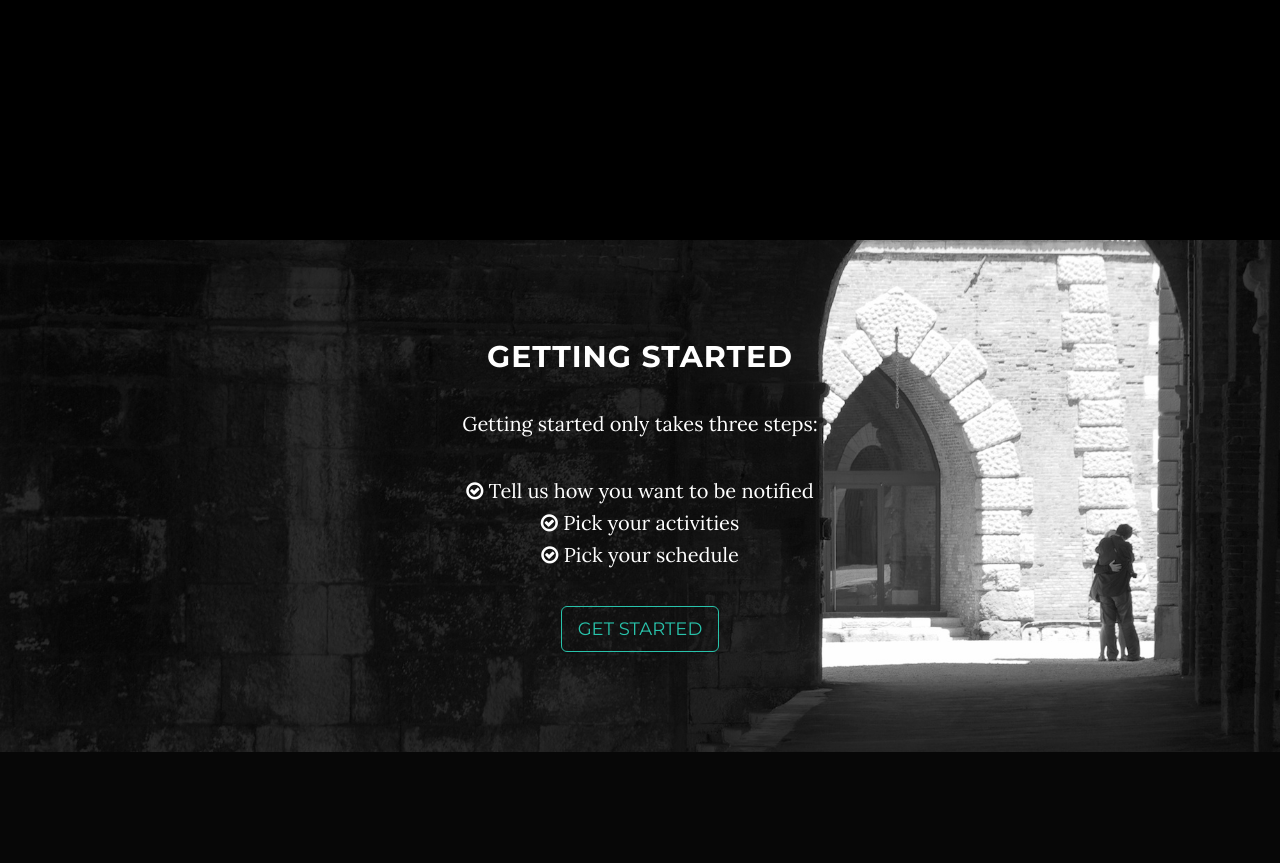
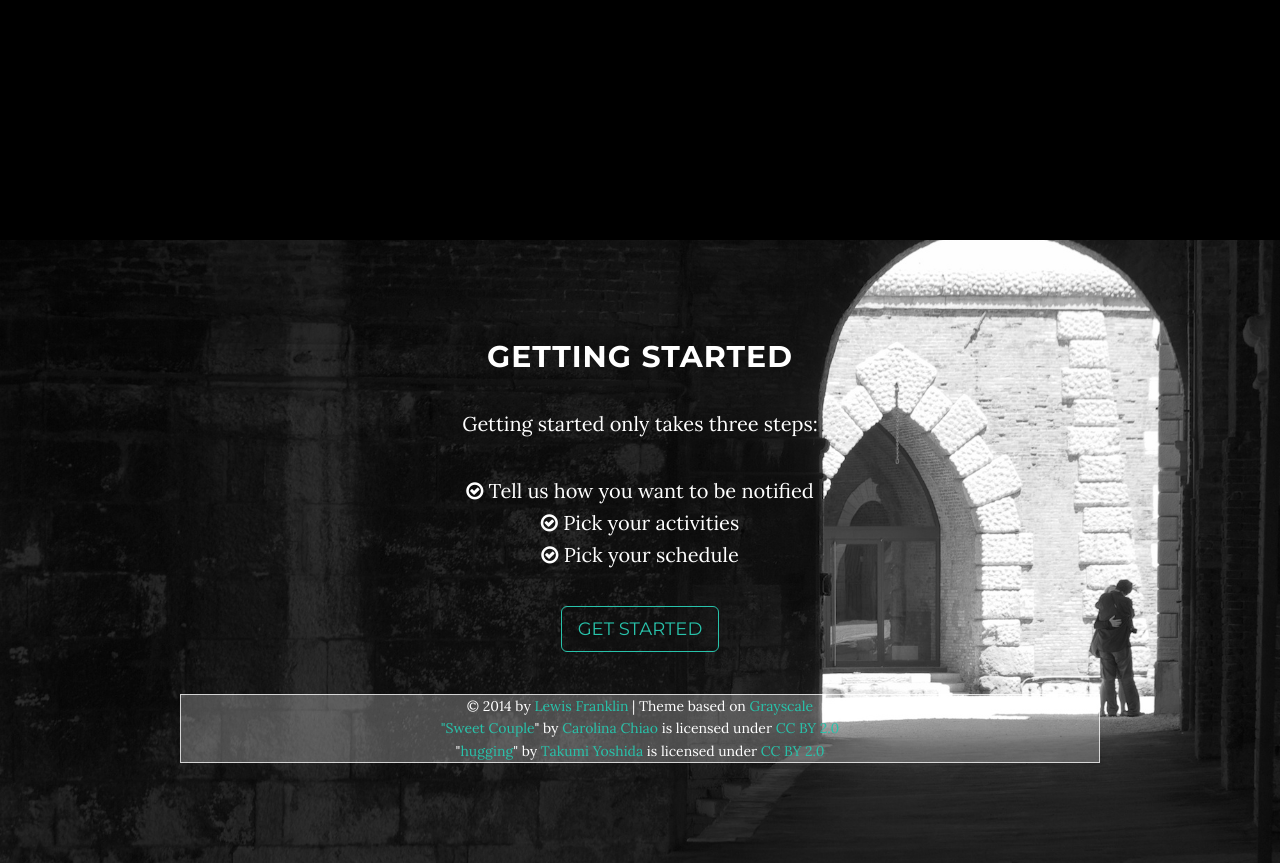
Before and after one commit to brolewis/love_touches, a Flask app: page / in a window 1280 px wide. Shown: the part 1443-2306 px from the top of the page. Before the commit the page ends 2195 px from the top, so only its background shows below. Run offline with Flask 2, Linux system fonts and the light colour scheme; parts of the project's set-up code (start-up, migrations or seed data) failed here and were passed over; some libraries are stand-ins or nearby versions.

Commit message:
Cleaning up CSS, adding footer with attribs

```diff
--- a/static/css/grayscale.css
+++ b/static/css/grayscale.css
@@ -275,11 +275,11 @@ a:focus {
     padding-top: 100px;
 }
 
-.download-section {
+.steps-section {
     width: 100%;
     padding: 50px 0;
     color: #fff;
-    background: url(../img/downloads-bg.jpg) no-repeat center center scroll;
+    background: url(../img/steps-bg.jpg) no-repeat center center scroll;
     background-color: #000;
     -webkit-background-size: cover;
     -moz-background-size: cover;
@@ -287,25 +287,27 @@ a:focus {
     -o-background-size: cover;
 }
 
-#map {
-    width: 100%;
-    height: 200px;
-    margin-top: 100px;
-}
-
 @media(min-width:767px) {
     .content-section {
         padding-top: 250px;
     }
 
-    .download-section {
+    .steps-section {
         padding: 100px 0;
     }
+}
 
-    #map {
-        height: 400px;
-        margin-top: 250px;
-    }
+.footer {
+    margin-top: 3em;
+    border: 1px solid white;
+    border: 1px solid rgba(255, 255, 255, 0.75);
+    background-color: #000000;
+    background-color: rgba(255, 255, 255, 0.25);
+}
+
+.footer p {
+    font-size: 14px;
+    margin: 0px;
 }
 
 .btn {
@@ -334,28 +336,6 @@ a:focus {
 .btn-huge {
     padding: 25px;
     font-size: 26px;
-}
-
-.banner-social-buttons {
-    margin-top: 0;
-}
-
-@media(max-width:1199px) {
-    ul.banner-social-buttons {
-        margin-top: 15px;
-    }
-}
-
-@media(max-width:767px) {
-    ul.banner-social-buttons>li {
-        display: block;
-        margin-bottom: 20px;
-        padding: 0;
-    }
-
-    ul.banner-social-buttons>li:last-child {
-        margin-bottom: 0;
-    }
 }
 
 ::-moz-selection {
--- a/templates/index.html
+++ b/templates/index.html
@@ -35,7 +35,7 @@
     </section>
 
     <section id="steps" class="content-section text-center">
-        <div class="download-section">
+        <div class="steps-section">
             <div class="container">
                 <div class="col-lg-8 col-lg-offset-2">
                     <h2>Getting Started</h2>
@@ -46,6 +46,16 @@
                         <span class="fa fa-check-circle-o"></span> Pick your schedule</p>
                     <a href="{{ url_for('step_one') }}" class="btn btn-default btn-lg">Get Started</a>
                 </div>
+                <div class="col-lg-10 col-lg-offset-1">
+                    <div class="footer">
+                        <p>
+                            &copy 2014 by <a href="https://brolewis.com">Lewis Franklin</a> |
+                            Theme based on <a href="http://startbootstrap.com/grayscale">Grayscale
+                        </p>
+                        <p>"<a href="https://www.flickr.com/photos/cchiao/5422108856">Sweet Couple</a>" by <a href="https://www.flickr.com/photos/cchiao/">Carolina Chiao</a> is licensed under <a href="http://creativecommons.org/licenses/by/2.0/">CC BY 2.0</a></p>
+                        <p>"<a href="https://www.flickr.com/photos/taqumi/8972079962">hugging</a>" by <a href="https://www.flickr.com/photos/taqumi/">Takumi Yoshida</a> is licensed under <a href="http://creativecommons.org/licenses/by/2.0/">CC BY 2.0</a></p>
+                    </div>
+                </div>
             </div>
         </div>
     </section>
```
Also changed, not shown: static/img/steps-bg.jpg (renamed from static/img/downloads-bg.jpg).
